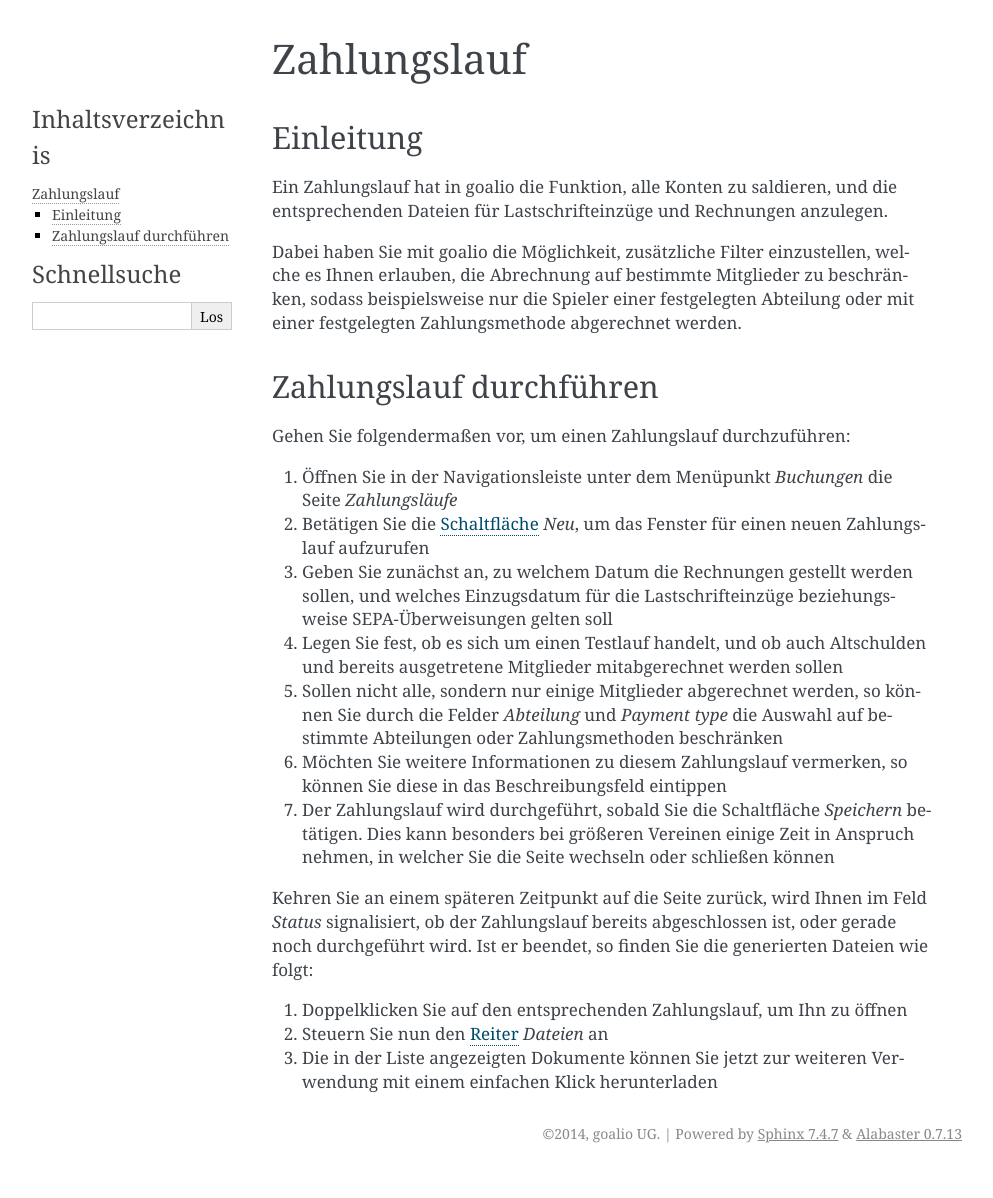
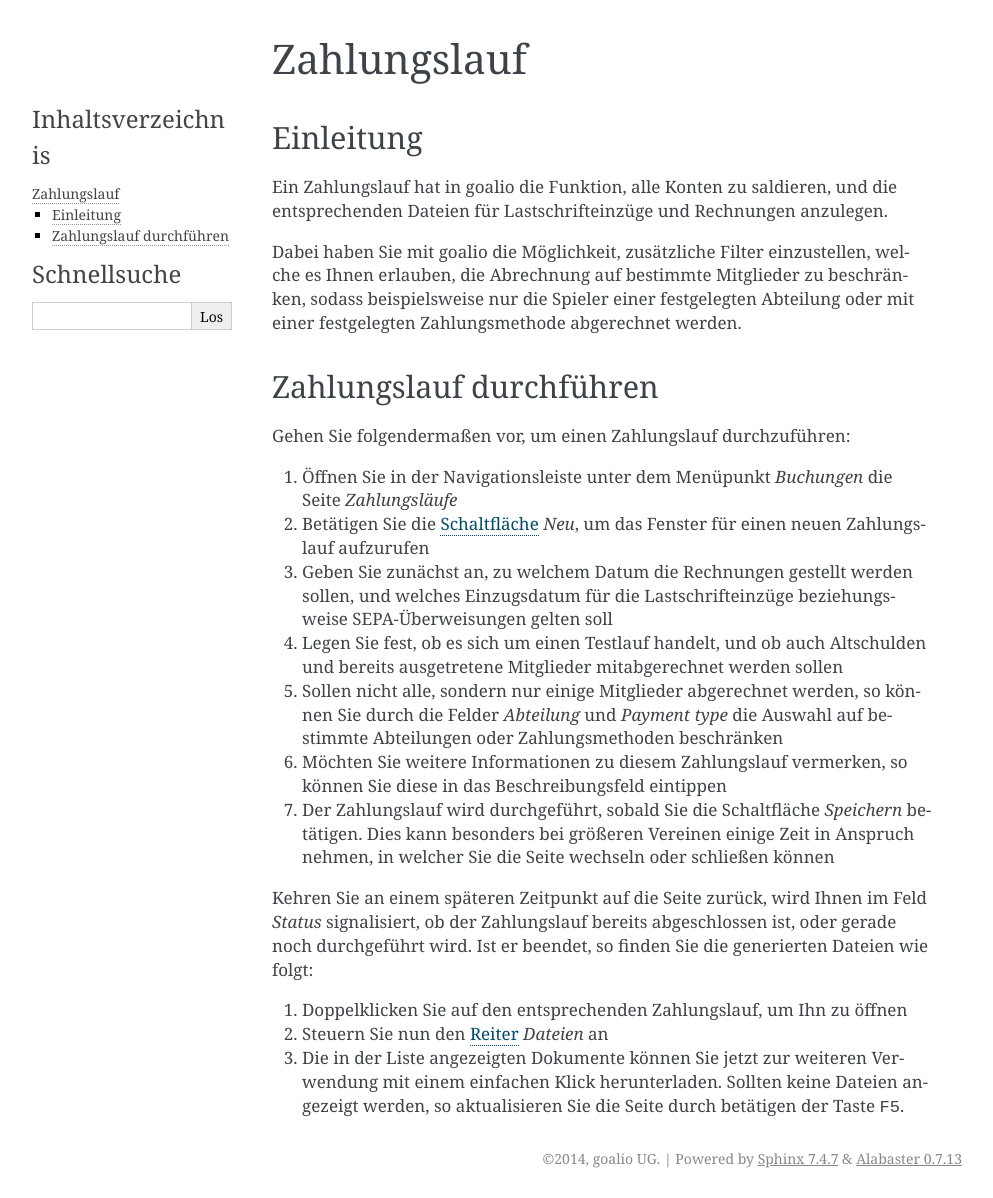
Before and after one commit to goalio/docs, a Sphinx documentation site: the page built from docs/module/finanzen/zahlungslauf.rst, in a window 1280 px wide. Shown: the whole page, without its empty margins (148-1141 px from the left). Built offline with Sphinx 7.4.7, drawn with Linux system fonts in a browser that asks for light colours; formulas are drawn with MathJax 3; before the commit the page ends 1173 px from its top, so only the background shows below that.

Commit message:
Update zahlungslauf.rst

```diff
--- a/docs/module/finanzen/zahlungslauf.rst
+++ b/docs/module/finanzen/zahlungslauf.rst
@@ -33,7 +33,7 @@ Kehren Sie an einem späteren Zeitpunkt auf die Seite zurück, wird Ihnen im Fel
 
 2. Steuern Sie nun den Reiter_ *Dateien* an
 
-3. Die in der Liste angezeigten Dokumente können Sie jetzt zur weiteren Verwendung mit einem einfachen Klick herunterladen
+3. Die in der Liste angezeigten Dokumente können Sie jetzt zur weiteren Verwendung mit einem einfachen Klick herunterladen. Sollten keine Dateien angezeigt werden, so aktualisieren Sie die Seite durch betätigen der Taste :kbd:`F5`.
 
 .. _Reiter: /de/latest/erste-schritte/benutzeroberflaeche.html#reiter
 .. _Schaltfläche: /de/latest/erste-schritte/benutzeroberflaeche.html#schaltflachen
```
